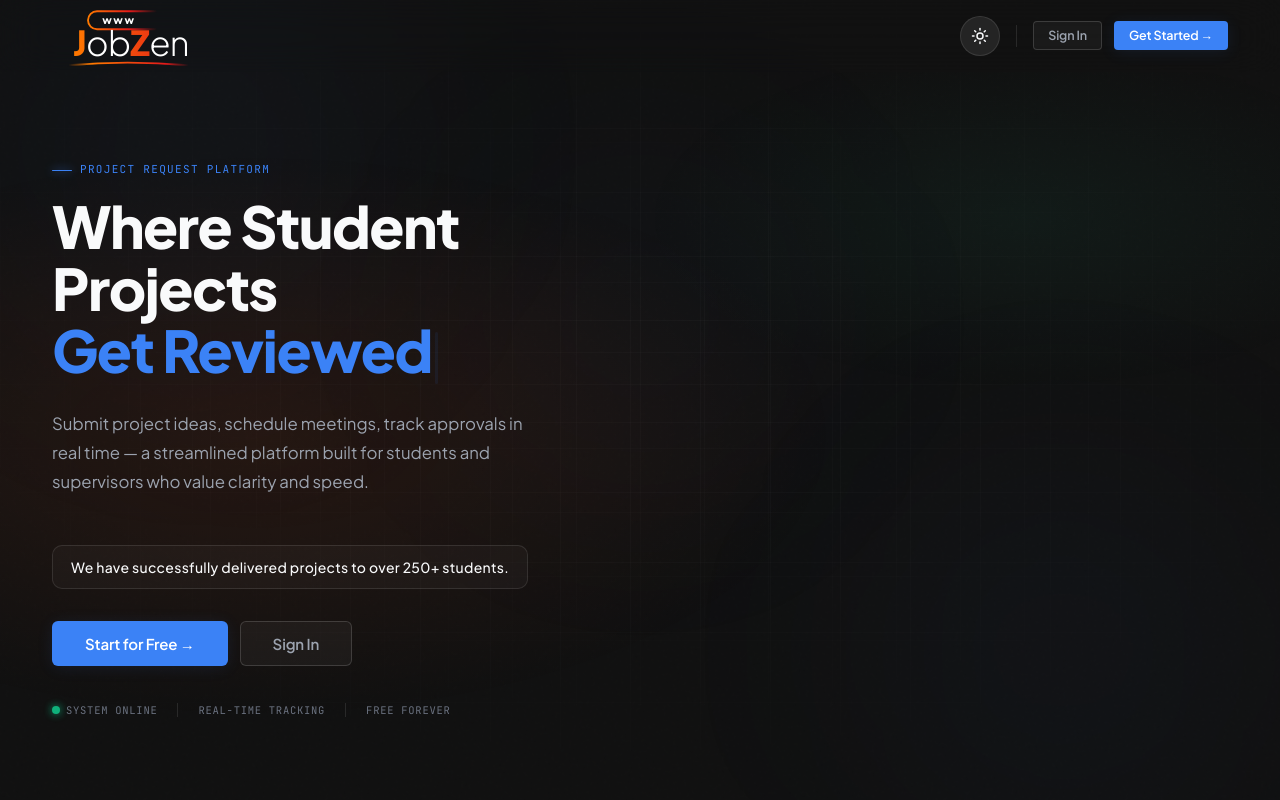
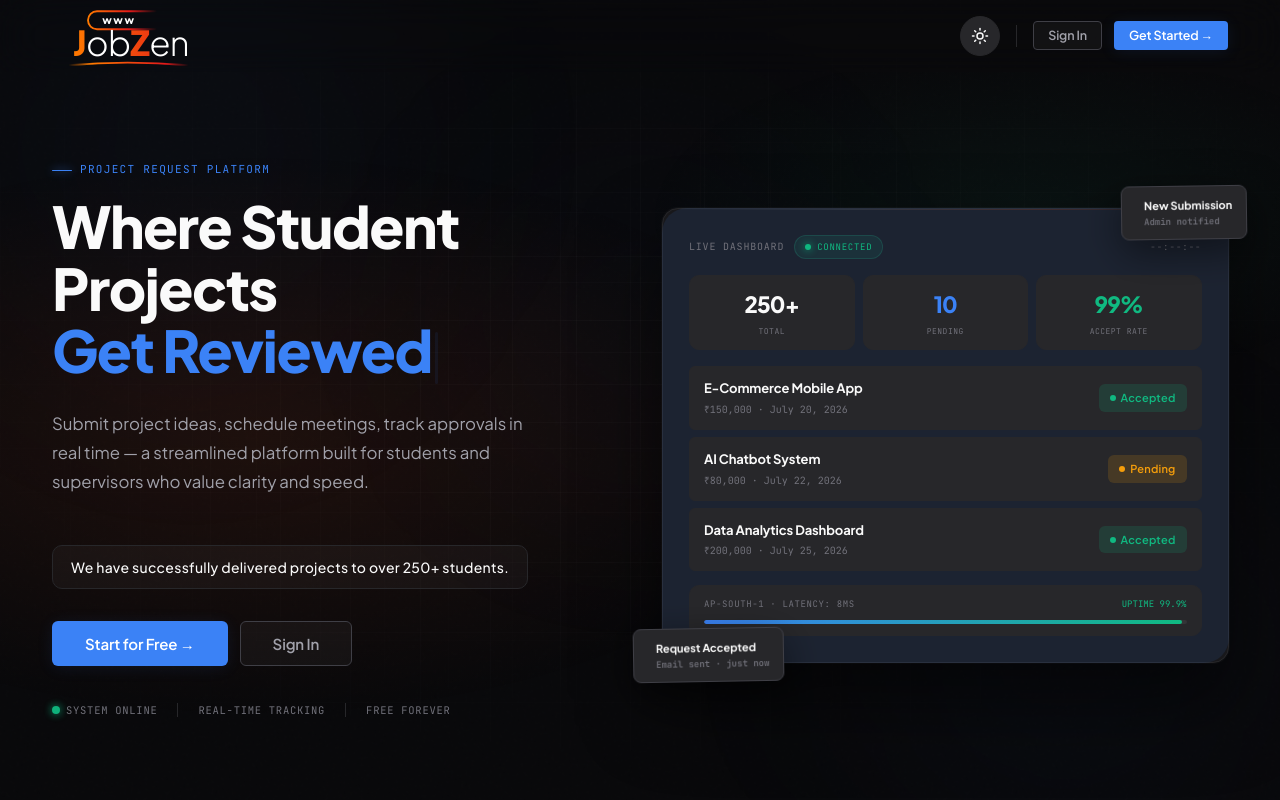
Before and after one commit to LokeshAI669/start-project, a React (Vite) app in the folder frontend/: page / in a window 1280 px wide. Shown: the top 800 px of the page. Built offline with nearby package versions, Linux system fonts and the light colour scheme; no server answers.

Commit message:
Add vercel.json to fix Vercel 404 routing and update UI

```diff
--- a/frontend/src/index.css
+++ b/frontend/src/index.css
@@ -11,13 +11,13 @@
 :root, [data-theme="dark"] {
   color-scheme: dark;
   /* Core Backgrounds */
-  --bg:           #111111;
-  --bg-2:         #1A1A1A;
-  --bg-card:      #1F1F1F;
-  --bg-elevated:  #242424;
-  --bg-input:     #1F1F1F;
-  --sidebar-bg:   #151515;
-  --topbar-bg:    rgba(6, 8, 17, 0.8);
+  --bg:           #09090B;
+  --bg-2:         #18181B;
+  --bg-card:      #18181B;
+  --bg-elevated:  #27272A;
+  --bg-input:     #18181B;
+  --sidebar-bg:   #09090B;
+  --topbar-bg:    rgba(9, 9, 11, 0.8);
   --auth-card-bg: rgba(12, 15, 26, 0.7);
   --auth-card-border: rgba(255, 255, 255, 0.08);
   --auth-grid:    linear-gradient(rgba(255,255,255,0.015) 1px, transparent 1px), linear-gradient(90deg, rgba(255,255,255,0.015) 1px, transparent 1px);
@@ -29,10 +29,10 @@
   --auth-placeholder: rgba(255, 255, 255, 0.2);
 
   /* Text */
-  --text-primary:   #F9FAFB;
-  --text-secondary: #9CA3AF;
-  --text-faint:     #6B7280;
-  --text-muted:     #4B5563;
+  --text-primary:   #FAFAFA;
+  --text-secondary: #A1A1AA;
+  --text-faint:     #71717A;
+  --text-muted:     #52525B;
 
   /* Primary Accent — Simple Blue */
   --orange:        #3B82F6;
@@ -44,20 +44,20 @@
 
   /* Status Colors */
   --green:         #10B981;
-  --green-soft:    rgba(16, 185, 129, 0.08);
-  --green-border:  rgba(16, 185, 129, 0.2);
+  --green-soft:    rgba(16, 185, 129, 0.15);
+  --green-border:  rgba(16, 185, 129, 0.3);
   --red:           #EF4444;
-  --red-soft:      rgba(239, 68, 68, 0.10);
-  --red-border:    rgba(239, 68, 68, 0.2);
+  --red-soft:      rgba(239, 68, 68, 0.15);
+  --red-border:    rgba(239, 68, 68, 0.3);
   --blue:          #3B82F6;
-  --blue-soft:     rgba(59, 130, 246, 0.08);
-  --blue-border:   rgba(59, 130, 246, 0.2);
+  --blue-soft:     rgba(59, 130, 246, 0.15);
+  --blue-border:   rgba(59, 130, 246, 0.3);
   --gold:          #F59E0B;
-  --gold-soft:     rgba(245, 158, 11, 0.08);
+  --gold-soft:     rgba(245, 158, 11, 0.15);
 
   /* Borders */
-  --border:        rgba(255, 255, 255, 0.1);
-  --border-strong: rgba(255, 255, 255, 0.15);
+  --border:        #27272A;
+  --border-strong: #3F3F46;
   --border-active: var(--orange);
 
   /* Alias */
@@ -90,28 +90,28 @@
 [data-theme="light"] {
   color-scheme: light;
   /* Core Backgrounds */
-  --bg:           #FFFFFF;
-  --bg-2:         #F3F4F6;
+  --bg:           #FAFAFA;
+  --bg-2:         #F4F4F5;
   --bg-card:      #FFFFFF;
-  --bg-elevated:  #FAFAFA;
+  --bg-elevated:  #FFFFFF;
   --bg-input:     #FFFFFF;
-  --sidebar-bg:   #F9FAFB;
-  --topbar-bg:    rgba(255, 255, 255, 0.8);
-  --auth-card-bg: rgba(255, 255, 255, 0.7);
+  --sidebar-bg:   #FAFAFA;
+  --topbar-bg:    rgba(250, 250, 250, 0.8);
+  --auth-card-bg: rgba(255, 255, 255, 0.9);
   --auth-card-border: rgba(0, 0, 0, 0.08);
   --auth-grid:    linear-gradient(rgba(0,0,0,0.03) 1px, transparent 1px), linear-gradient(90deg, rgba(0,0,0,0.03) 1px, transparent 1px);
   --auth-input-bg: rgba(0, 0, 0, 0.04);
   --auth-input-bg-focus: rgba(0, 0, 0, 0.07);
   --auth-input-border: rgba(0, 0, 0, 0.12);
-  --auth-text: #111827;
-  --auth-text-muted: rgba(17, 24, 39, 0.6);
-  --auth-placeholder: rgba(17, 24, 39, 0.35);
+  --auth-text: #09090B;
+  --auth-text-muted: rgba(9, 9, 11, 0.6);
+  --auth-placeholder: rgba(9, 9, 11, 0.35);
 
   /* Text */
-  --text-primary:   #111827;
-  --text-secondary: #4B5563;
-  --text-faint:     #6B7280;
-  --text-muted:     #9CA3AF;
+  --text-primary:   #09090B;
+  --text-secondary: #52525B;
+  --text-faint:     #71717A;
+  --text-muted:     #A1A1AA;
 
   /* Primary Accent — Simple Blue */
   --orange:        #2563EB;
@@ -123,20 +123,20 @@
 
   /* Status Colors */
   --green:         #059669;
-  --green-soft:    rgba(5, 150, 105, 0.08);
-  --green-border:  rgba(5, 150, 105, 0.2);
+  --green-soft:    rgba(5, 150, 105, 0.15);
+  --green-border:  rgba(5, 150, 105, 0.3);
   --red:           #DC2626;
-  --red-soft:      rgba(220, 38, 38, 0.10);
-  --red-border:    rgba(220, 38, 38, 0.2);
+  --red-soft:      rgba(220, 38, 38, 0.15);
+  --red-border:    rgba(220, 38, 38, 0.3);
   --blue:          #2563EB;
-  --blue-soft:     rgba(37, 99, 235, 0.08);
-  --blue-border:   rgba(37, 99, 235, 0.2);
+  --blue-soft:     rgba(37, 99, 235, 0.15);
+  --blue-border:   rgba(37, 99, 235, 0.3);
   --gold:          #D97706;
-  --gold-soft:     rgba(217, 119, 6, 0.08);
+  --gold-soft:     rgba(217, 119, 6, 0.15);
 
   /* Borders */
-  --border:        rgba(0,0,0,0.1);
-  --border-strong: rgba(0,0,0,0.15);
+  --border:        #E4E4E7;
+  --border-strong: #D4D4D8;
   --border-active: var(--orange);
 
   /* Alias */
@@ -396,6 +396,7 @@ input[type="date"]::-webkit-datetime-edit-fields-wrapper, input[type="time"]::-w
   padding: 24px;
   position: relative;
   overflow: hidden;
+  box-shadow: var(--shadow-sm);
   transition: border-color var(--t), box-shadow var(--t), transform var(--t);
 }
 .card::before {
@@ -403,11 +404,11 @@ input[type="date"]::-webkit-datetime-edit-fields-wrapper, input[type="time"]::-w
   position: absolute;
   top: 0; left: 0; right: 0;
   height: 1px;
-  background: linear-gradient(90deg, transparent, rgba(255,255,255,0.06), transparent);
+  background: linear-gradient(90deg, transparent, rgba(255,255,255,0.03), transparent);
 }
 .card:hover {
-  border-color: rgba(255,90,31,0.2);
-  box-shadow: var(--shadow-glow);
+  border-color: var(--border-strong);
+  box-shadow: var(--shadow-md);
 }
 .card-lg  { padding: 32px; }
 .card-flat { box-shadow: none !important; }
@@ -417,38 +418,37 @@ input[type="date"]::-webkit-datetime-edit-fields-wrapper, input[type="time"]::-w
   display: inline-flex;
   align-items: center;
   gap: 5px;
-  padding: 4px 11px;
-  border-radius: 99px;
-  font-family: 'JetBrains Mono', monospace;
-  font-size: 10.5px;
+  padding: 4px 10px;
+  border-radius: 6px;
+  font-family: inherit;
+  font-size: 11px;
   font-weight: 600;
-  text-transform: uppercase;
-  letter-spacing: .06em;
+  letter-spacing: 0.02em;
   white-space: nowrap;
   border: 1px solid transparent;
 }
 .badge::before {
   content: '';
-  width: 5px;
-  height: 5px;
+  width: 6px;
+  height: 6px;
   border-radius: 50%;
   background: currentColor;
   flex-shrink: 0;
 }
 .badge-pending  {
-  background: var(--orange-soft);
-  color: var(--orange);
-  border-color: var(--orange-border);
+  background: var(--gold-soft);
+  color: var(--gold);
+  border-color: transparent;
 }
 .badge-accepted {
-  background: var(--orange-soft);
-  color: var(--orange);
-  border-color: var(--orange-border);
+  background: var(--green-soft);
+  color: var(--green);
+  border-color: transparent;
 }
 .badge-denied {
-  background: var(--orange-soft);
-  color: var(--orange);
-  border-color: var(--orange-border);
+  background: var(--red-soft);
+  color: var(--red);
+  border-color: transparent;
 }
 .badge-rescheduled {
   background: var(--blue-soft);
@@ -1570,7 +1570,7 @@ tbody td { padding: 14px 18px; color: var(--text-primary); vertical-align: middl
   .app-topbar { padding: 0 18px; }
   .app-content { padding: 20px 18px; }
   .hero-inner { grid-template-columns: 1fr; gap: 40px; }
-  .hero-panel { display: none; }
+  .hero-panel { display: block; width: 100%; box-sizing: border-box; }
   .hero { padding: 60px 24px; min-height: auto; }
 }
 @media (max-width: 640px) {
@@ -2103,8 +2103,10 @@ input[type="password"]::-ms-clear {
     }
 
     /* ── HERO SECTION RESPONSIVE ───────────────────────── */
+    @media (max-width: 960px) {
+      .float-badge { display: none; }
+    }
     @media (max-width: 640px) {
-      .float-badge { display: none; }
       .cta-section { padding: 64px 22px; }
     }
 
@@ -2165,9 +2167,10 @@ input[type="password"]::-ms-clear {
   color: var(--text-primary);
 }
 .sidebar-item.active {
-  background: var(--orange-soft);
-  color: var(--orange);
-  border: 1px solid var(--orange-border);
+  background: var(--bg-elevated);
+  color: var(--text-primary);
+  border-left: 3px solid var(--orange);
+  border-radius: 0 var(--r-md) var(--r-md) 0;
 }
 
 .sidebar-footer {
@@ -2250,26 +2253,26 @@ input[type="password"]::-ms-clear {
   border-collapse: collapse;
 }
 .data-table th {
-  padding: 12px 16px;
+  padding: 14px 16px;
   text-align: left;
-  font-family: 'JetBrains Mono', monospace;
-  font-size: 9.5px;
-  text-transform: uppercase;
-  letter-spacing: .08em;
+  font-family: inherit;
+  font-size: 12px;
+  font-weight: 600;
   color: var(--text-faint);
   background: var(--bg-elevated);
   border-bottom: 1px solid var(--border);
   white-space: nowrap;
 }
 .data-table td {
-  padding: 12px 16px;
-  font-size: 13px;
+  padding: 14px 16px;
+  font-size: 13.5px;
   color: var(--text-primary);
   border-bottom: 1px solid var(--border);
   vertical-align: middle;
 }
 .data-table tbody tr:last-child td { border-bottom: none; }
-.data-table tbody tr:hover { background: rgba(255,255,255,0.02); }
+.data-table tbody tr:hover { background: rgba(255,255,255,0.03); }
+[data-theme="light"] .data-table tbody tr:hover { background: rgba(0,0,0,0.02); }
 
 /* ── Denied badge ── */
 .badge-denied {
@@ -2519,3 +2522,74 @@ input[type="password"]::-ms-clear {
     padding: 40px 16px !important;
   }
 }
+
+/* ── Custom Select ── */
+.custom-select-container {
+  position: relative;
+  width: 100%;
+}
+.custom-select-trigger {
+  display: flex;
+  align-items: center;
+  justify-content: space-between;
+  cursor: pointer;
+  user-select: none;
+  background: var(--bg-elevated);
+  border: 1px solid var(--border);
+  border-radius: var(--r-md);
+  padding: 10px 14px;
+  font-size: 14px;
+  color: var(--text-primary);
+  transition: all var(--t);
+}
+.custom-select-trigger:hover {
+  border-color: var(--border-strong);
+}
+.custom-select-trigger.open {
+  border-color: var(--orange);
+  box-shadow: 0 0 0 1px var(--orange);
+}
+.custom-select-arrow {
+  color: var(--text-faint);
+  transition: transform 0.2s ease;
+}
+.custom-select-trigger.open .custom-select-arrow {
+  transform: rotate(180deg);
+}
+.custom-select-dropdown {
+  position: absolute;
+  top: calc(100% + 4px);
+  left: 0;
+  width: 100%;
+  z-index: 100;
+  background: var(--bg-elevated);
+  border: 1px solid var(--border);
+  border-radius: var(--r-md);
+  box-shadow: var(--shadow-lg);
+  max-height: 250px;
+  overflow-y: auto;
+  padding: 6px 0;
+}
+.custom-select-options {
+  list-style: none;
+  margin: 0;
+  padding: 0;
+}
+.custom-select-option {
+  padding: 10px 14px;
+  font-size: 14px;
+  color: var(--text-primary);
+  cursor: pointer;
+  transition: background var(--t);
+}
+.custom-select-option:hover {
+  background: rgba(255, 255, 255, 0.03);
+}
+[data-theme="light"] .custom-select-option:hover {
+  background: rgba(0, 0, 0, 0.03);
+}
+.custom-select-option.selected {
+  background: var(--orange-soft);
+  color: var(--orange);
+  font-weight: 500;
+}
--- a/frontend/src/pages/admin/AdminDashboard.jsx
+++ b/frontend/src/pages/admin/AdminDashboard.jsx
@@ -136,14 +136,14 @@ export default function AdminDashboard() {
           <div className="dashboard-stats" style={{gap:'14px',marginBottom:'28px'}}>
             {[
               { label:'Total',    value: stats.total,    color:'var(--text-primary)' },
-              { label:'Pending',  value: stats.pending,  color:'var(--orange)' },
+              { label:'Pending',  value: stats.pending,  color:'var(--gold)' },
               { label:'Accepted', value: stats.accepted, color:'var(--green)' },
               { label:'Denied',   value: stats.denied,   color:'var(--red)' },
               { label:'Students', value: stats.students, color:'var(--blue)' },
             ].map(s => (
               <div key={s.label} className="card" style={{padding:'18px 20px',textAlign:'center'}}>
-                <div style={{fontSize:'1.8rem',fontWeight:900,color:s.color,letterSpacing:'-0.04em'}}>{s.value}</div>
-                <div style={{fontFamily:'JetBrains Mono,monospace',fontSize:'9px',textTransform:'uppercase',letterSpacing:'.07em',color:'var(--text-faint)',marginTop:'4px',display:'flex',alignItems:'center',justifyContent:'center',gap:'4px'}}>{s.label}</div>
+                <div style={{fontSize:'1.8rem',fontWeight:700,color:s.color,letterSpacing:'-0.02em'}}>{s.value}</div>
+                <div style={{fontSize:'12px',fontWeight:500,color:'var(--text-faint)',marginTop:'4px',display:'flex',alignItems:'center',justifyContent:'center',gap:'4px'}}>{s.label}</div>
               </div>
             ))}
           </div>
```
Also changed, not shown: frontend/src/components/CustomSelect.jsx (added, +62 -0 lines), frontend/src/pages/admin/AdminCatalog.jsx (+16 -10 lines), frontend/src/pages/student/BrowseCatalog.jsx (+8 -6 lines), frontend/src/pages/student/Dashboard.jsx (+4 -4 lines), frontend/vercel.json (added).
